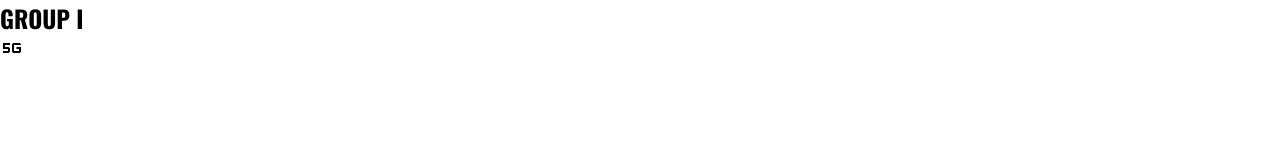
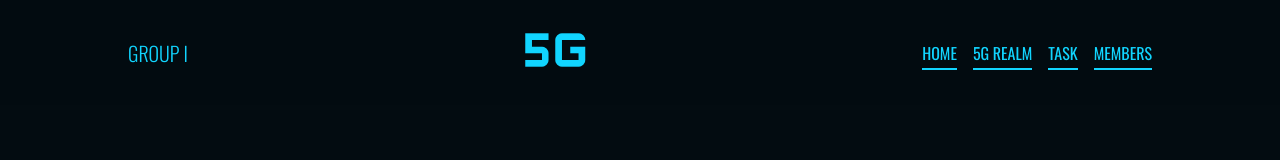
Before and after one commit to Officialibn1/groupicsc413, a plain HTML site: page index.html in a window 1280 px wide. Drawn offline with nearby package versions, Linux system fonts and the light colour scheme.

Commit message:
Desktop navbar complete

```diff
--- a/index.css
+++ b/index.css
@@ -1,4 +1,11 @@
 @import url('https://fonts.googleapis.com/css2?family=Oswald:wght@200;300;400;500;600;700&display=swap');
+
+:root {
+    --bg-color: rgb(3,12,17);
+    --text-color: rgb(17,213,255);
+    --theme-color: rgb(14,39,70);
+    --theme-color2: rgb(26,67,173);
+}
 
 * {
     padding: 0;
@@ -8,6 +15,67 @@
     font-family: 'Oswald', sans-serif;
 }
 
+.container {
+    padding: 40px 10%;
+}
+
 body {
+    background: var(--bg-color);
+    width: 100%;
+    color: var(--text-color);
+}
 
+nav {
+    padding: 10px 10%;
+    display: flex;
+    align-items: center;
+    justify-content: space-between;
+    background: rgba(3, 12, 17, 0.628);
 }
+
+.logo {
+
+    cursor: pointer;
+}
+
+.logo a {
+    text-decoration: none;
+    color: var(--text-color);
+}
+
+.logo span {
+    font-size: 20px;
+    font-weight: 300;
+}
+
+.fiveG {
+    font-size: 80px;
+    cursor: pointer;
+}
+
+.navLinks ul {
+    display: flex;
+    gap: 1em;
+    list-style: none;
+}
+
+.navLinks ul li a {
+    color: var(--text-color);
+    text-decoration: none;
+    position: relative;
+}
+
+.navLinks ul li a::before {
+    content: '';
+    position: absolute;
+    left: 0;
+    bottom: -5px;
+    background-color: var(--text-color);
+    height: 2px;
+    width: 100%;
+    transition: width 300ms ease-in-out;
+}
+
+.navLinks ul li a:hover::before {
+    width: 0;
+}
--- a/index.html
+++ b/index.html
@@ -17,19 +17,26 @@
 <body>
     <nav>
         <div class="logo">
-            <h1>
-                GROUP I
-            </h1>
+            <a href="#">
+                <span>
+                    GROUP I
+                </span>
+            </a>
         </div>
 
-        <div class="5g">
-            <span class="material-icons-outlined">
+        <div class="fiveGCon">
+            <span class="material-icons-outlined fiveG">
                 5g
             </span>
         </div>
 
         <div class="navLinks">
-
+            <ul>
+                <li><a href="#">HOME</a></li>
+                <li><a href="#">5G REALM</a></li>
+                <li><a href="#">TASK</a></li>
+                <li><a href="#">MEMBERS</a></li>
+            </ul>
         </div>
     </nav>
 </body>
```
Also changed, not shown: img/5gbg2.jpg (added).
